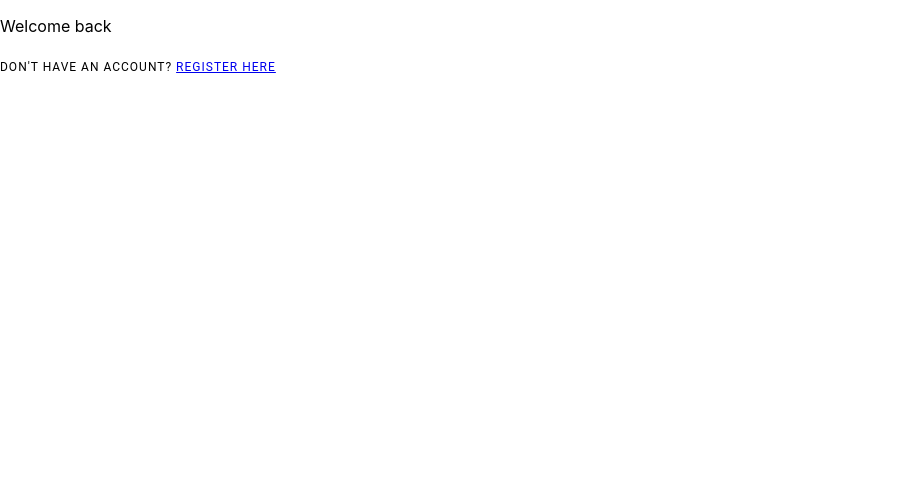
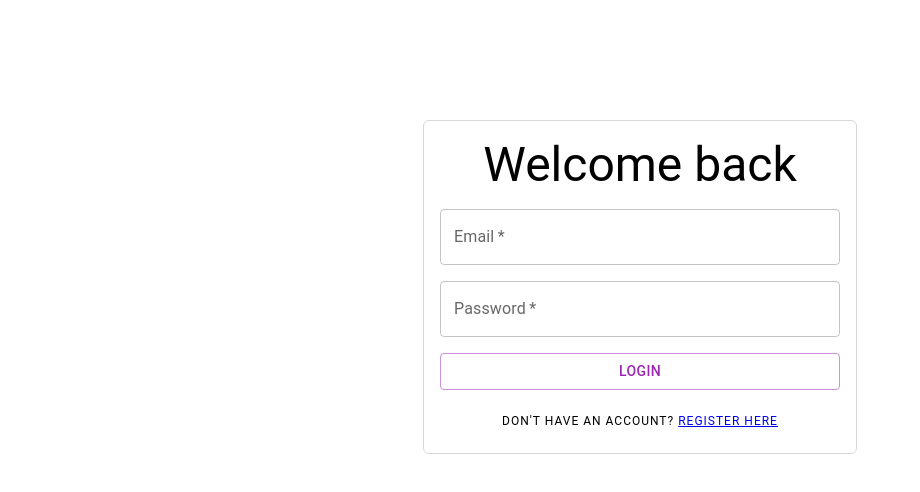
Before and after one commit to Chris-Luong/COMP3900-capstone, a React (Create React App) app in the folder frontend/: page /login in a window 1280 px wide. Shown: the top 492 px of the page, without its empty margins (0-920 px from the left). Built offline with nearby package versions, Linux system fonts and the light colour scheme.

Commit message:
created login form based off register, have not split it for staff and customer yet

```diff
--- a/frontend/src/Components/Login.jsx
+++ b/frontend/src/Components/Login.jsx
@@ -1,14 +1,92 @@
-import { Typography } from "@mui/material";
+import { Button, Stack, TextField, Typography } from "@mui/material";
 import { Link } from "react-router-dom";
+import { useState, useContext } from "react";
+import { Formik } from "formik";
+import * as Yup from "yup";
+import LoginContext from "./Context/login-context";
+import styled from "@emotion/styled";
+
+// TOOD: match schema with acceptance criteria
+const schema = Yup.object().shape({
+  email: Yup.string().required("Email is required").email("Email is invalid"),
+  password: Yup.string()
+    .required("Password is required")
+    .min(6, "Password must be at least 6 characters")
+    .max(40, "Password must not exceed 40 characters"),
+});
+
+const CenterCard = styled("Card")({
+  display: "flex",
+  textAlign: "left",
+  maxHeight: "700px",
+  maxWidth: "50vh",
+  margin: "auto",
+  marginTop: "15vh",
+  border: "1px solid #d7d7d7",
+  padding: "1rem",
+  borderRadius: "6px",
+});
 
 const Login = () => {
+  const [email, setEmail] = useState("");
+  const [password, setPassword] = useState("");
+  const login = useContext(LoginContext);
+
+  function handleSubmit(event) {
+    event.preventDefault();
+    console.log(email, password);
+    localStorage.setItem("auth", true);
+    localStorage.setItem("user-email", event.email);
+    login.setIsLoggedIn(true);
+  }
+
   return (
-    <div>
-      <p>Welcome back</p>
-      <Typography align='center' variant='overline'>
-        Don't have an account? <Link to='../register'>Register here</Link>
-      </Typography>
-    </div>
+    <Formik
+      validationSchema={schema}
+      initialValues={{
+        email: "",
+        password: "",
+      }}
+    >
+      <>
+        <form onSubmit={handleSubmit}>
+          <CenterCard>
+            <Stack spacing={2} direction='column' width='100%'>
+              <Typography align='center' variant='h3'>
+                Welcome back
+              </Typography>
+              <TextField
+                type='email'
+                variant='outlined'
+                color='secondary'
+                label='Email'
+                onChange={(e) => setEmail(e.target.value)}
+                value={email}
+                required
+                sx={{ mb: 4 }}
+              />
+              <TextField
+                type='password'
+                variant='outlined'
+                color='secondary'
+                label='Password'
+                onChange={(e) => setPassword(e.target.value)}
+                value={password}
+                required
+                sx={{ mb: 4 }}
+              />
+              <Button variant='outlined' color='secondary' type='submit'>
+                Login
+              </Button>
+              <Typography align='center' variant='overline'>
+                Don't have an account?{" "}
+                <Link to='../register'>Register here</Link>
+              </Typography>
+            </Stack>
+          </CenterCard>
+        </form>
+      </>
+    </Formik>
   );
 };
 
```
